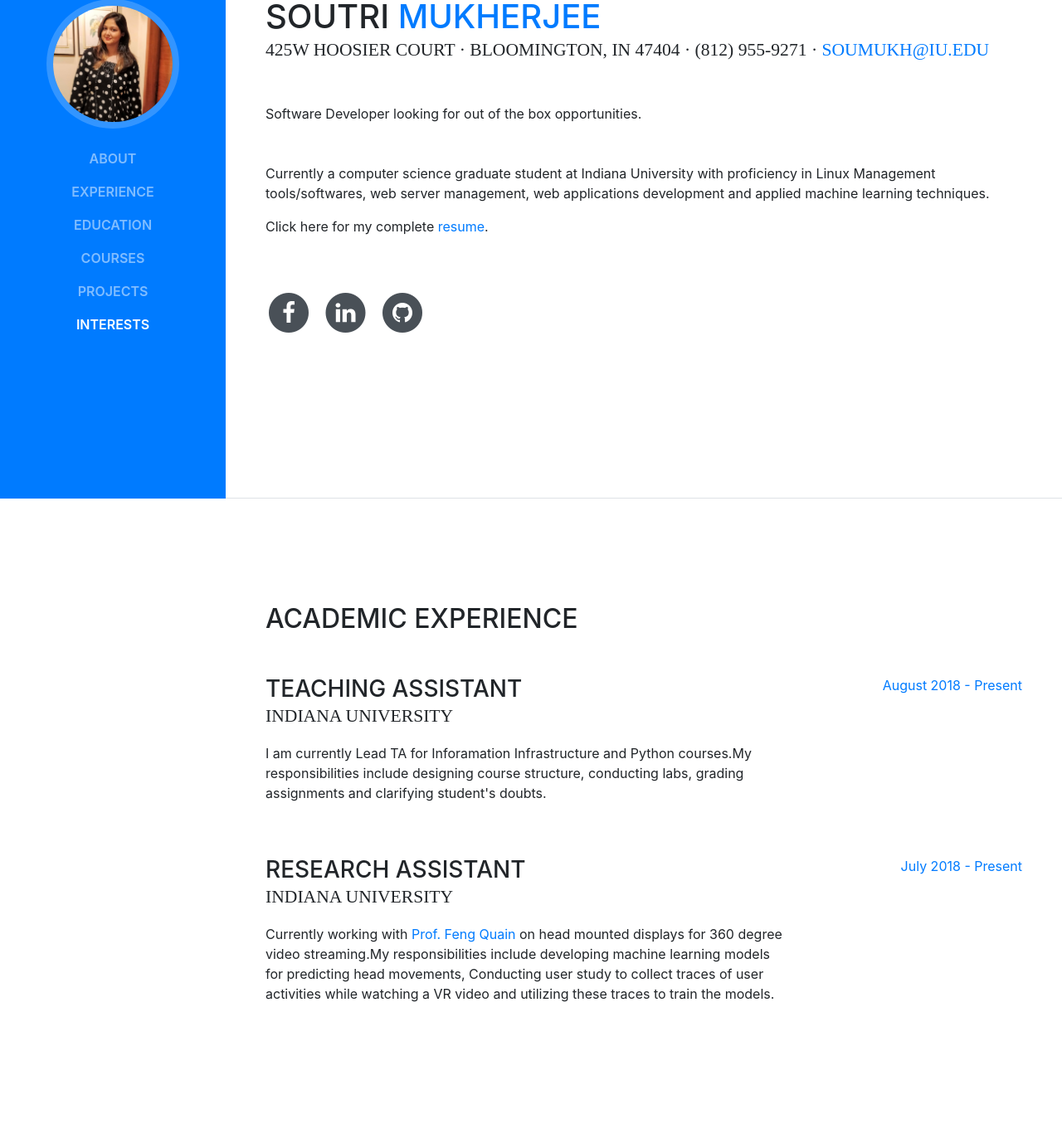
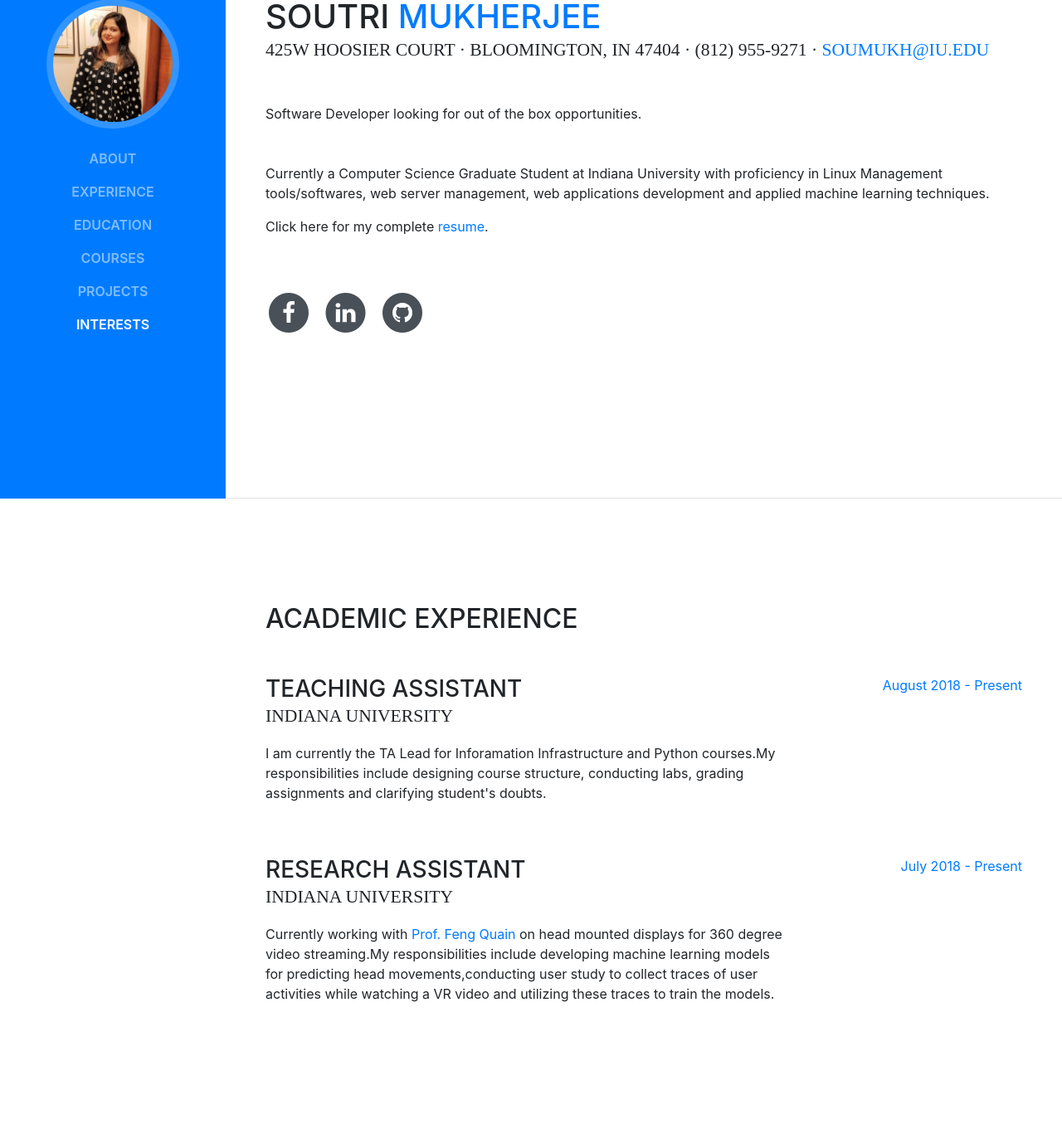
Before and after one commit to soutri/soutri.github.io, a website with bundled scripts: page index.html in a window 1280 px wide. Shown: the part 199-1560 px from the top of the page at 83% size. Built offline with nearby package versions, Linux system fonts and the light colour scheme; a web font is replaced by a local one.

Commit message:
Fix Bugs

```diff
--- a/index.html
+++ b/index.html
@@ -72,7 +72,7 @@
             <a href="mailto:name@email.com">soumukh@iu.edu</a>
           </div>
             <p class="mb-5">Software Developer looking for out of the box opportunities.
-            <p>Currently a computer science graduate student at Indiana University with proficiency in Linux Management tools/softwares, web server management, web applications development and applied machine learning techniques.</p>
+            <p>Currently a Computer Science Graduate Student at Indiana University with proficiency in Linux Management tools/softwares, web server management, web applications development and applied machine learning techniques.</p>
             <p>Click here for my complete <a href="Soutri_Mukherjee.pdf" target="_blank">resume</a>.</p>
             <br>
             <br>
@@ -114,7 +114,7 @@
                     <div class="resume-content mr-auto">
                         <h3 class="mb-0">Teaching Assistant</h3>
                         <div class="subheading mb-3">Indiana University</div>
-                        <p>I am currently Lead TA for Inforamation Infrastructure and Python courses.My responsibilities include designing course structure, conducting labs, grading assignments and clarifying student's doubts.   </p>
+                        <p>I am currently the TA Lead for Inforamation Infrastructure and Python courses.My responsibilities include designing course structure, conducting labs, grading assignments and clarifying student's doubts.   </p>
                     </div>
                     <div class="resume-date text-md-right">
                         <span class="text-primary">August 2018 - Present</span>
@@ -125,7 +125,7 @@
                     <div class="resume-content mr-auto">
                         <h3 class="mb-0">Research Assistant</h3>
                         <div class="subheading mb-3">Indiana University</div>
-                        <p>Currently working with <a href="https://www.sice.indiana.edu/all-people/profile.html?profile_id=369">Prof. Feng Quain </a> on head mounted displays for 360 degree video streaming.My responsibilities include developing machine learning models for predicting head movements, Conducting user study to collect traces of user activities while watching a VR video and utilizing these traces to train the models.   </p>
+                        <p>Currently working with <a href="https://www.sice.indiana.edu/all-people/profile.html?profile_id=369">Prof. Feng Quain </a> on head mounted displays for 360 degree video streaming.My responsibilities include developing machine learning models for predicting head movements,conducting user study to collect traces of user activities while watching a VR video and utilizing these traces to train the models.   </p>
                     </div>
                     <div class="resume-date text-md-right">
                         <span class="text-primary">July 2018 - Present</span>
```
